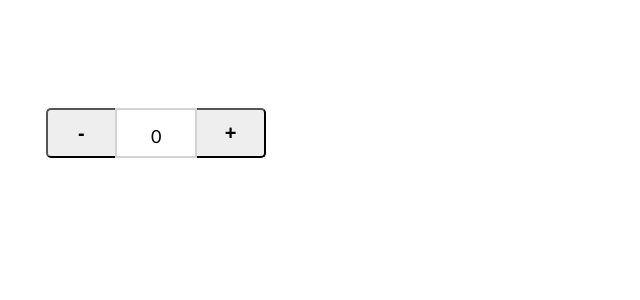
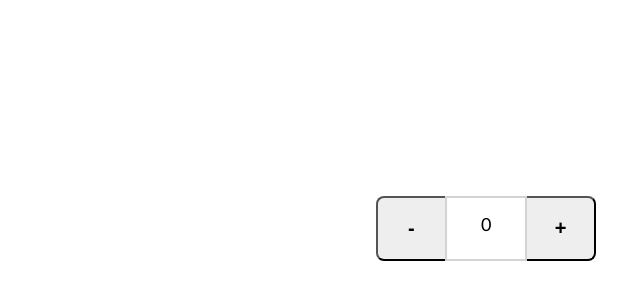
Before and after one commit to MohdSaifCedcoss/JSCounter, a plain HTML site: page src/index.html in a window 1280 px wide. Shown: the part 92-392 px from the top of the page, without its empty margins (154-794 px from the left). Drawn offline with Linux system fonts and the light colour scheme.

Commit message:
Added the comments and some style changes

```diff
--- a/src/index.html
+++ b/src/index.html
@@ -1,18 +1,31 @@
 <!DOCTYPE html>
 <html lang="en">
   <head>
-    <meta charset="UTF-8">
-    <meta http-equiv="X-UA-Compatible" content="IE=edge">
-    <meta name="viewport" content="width=device-width, initial-scale=1.0">
+    <meta charset="UTF-8" />
+
+    <meta http-equiv="X-UA-Compatible" content="IE=edge" />
+
+    <meta name="viewport" content="width=device-width, initial-scale=1.0" />
+
     <title>Counter</title>
-    <link rel="stylesheet" href="style.css">
+
+    <link rel="stylesheet" href="style.css" />
   </head>
+
   <body>
+    <!-- The outer div which will contain our button and output  -->
     <div class="main">
+      <!-- Button for Decreasing the count -->
       <button id="decrement" class="b1"><h2>-</h2></button>
-    <label id ="count">0</label>
+
+      <!-- Label for showing the output -->
+      <label id="count">0</label>
+
+      <!-- Button for increasing the count -->
       <button id="increment" class="b2"><h2>+</h2></button>
     </div>
+
+    <!-- Adding the script -->
     <script src="script.js"></script>
   </body>
 </html>
--- a/src/script.js
+++ b/src/script.js
@@ -1,8 +1,12 @@
 let counter=0;
+
+// function to decrease the count by 1
 document.getElementById("decrement").onclick=function(){
     counter-=1;
     document.getElementById('count').innerHTML=counter;
 }
+
+//function to increase the count by 1
 document.getElementById("increment").onclick=function(){
     counter+=1;
     document.getElementById('count').innerHTML=counter;
--- a/src/style.css
+++ b/src/style.css
@@ -5,38 +5,37 @@
 #count {
   border: 2px solid lightgrey;
   width: 80px;
-  height: 30.5px;
+  height: 46px;
   text-align: center;
   padding-top: 15px;
   font-size: large;
   font-family: "Gill Sans", "Gill Sans MT", Calibri, "Trebuchet MS", sans-serif;
 }
 .main {
-    margin-top: 200px;
-margin-left: 200px;
+  margin: auto;
+  padding-top: 36vh;
   background-color: rgb(255, 255, 255);
   width: 220px;
   display: flex;
 }
 .b1 {
   border-right: none;
-  border-top-left-radius: 5px;
-  border-bottom-left-radius: 5px;
+  border-top-left-radius: 8px;
+  border-bottom-left-radius: 8px;
 }
 .b2 {
   border-left: none;
-  border-top-right-radius: 5px;
-  border-bottom-right-radius: 5px;
+  border-top-right-radius: 8px;
+  border-bottom-right-radius: 8px;
 }
 #decrement {
   background-color: #eeeeee;
   padding: 5px;
   width: 70px;
-  height: 50px;
+  height: 65px;
 }
 #increment {
   background-color: #eeeeee;
-  /* padding: 5px; */
   width: 70px;
-  height: 50px;
+  height: 65px;
 }
```
Lines whose indentation alone changed are shown as unchanged.
